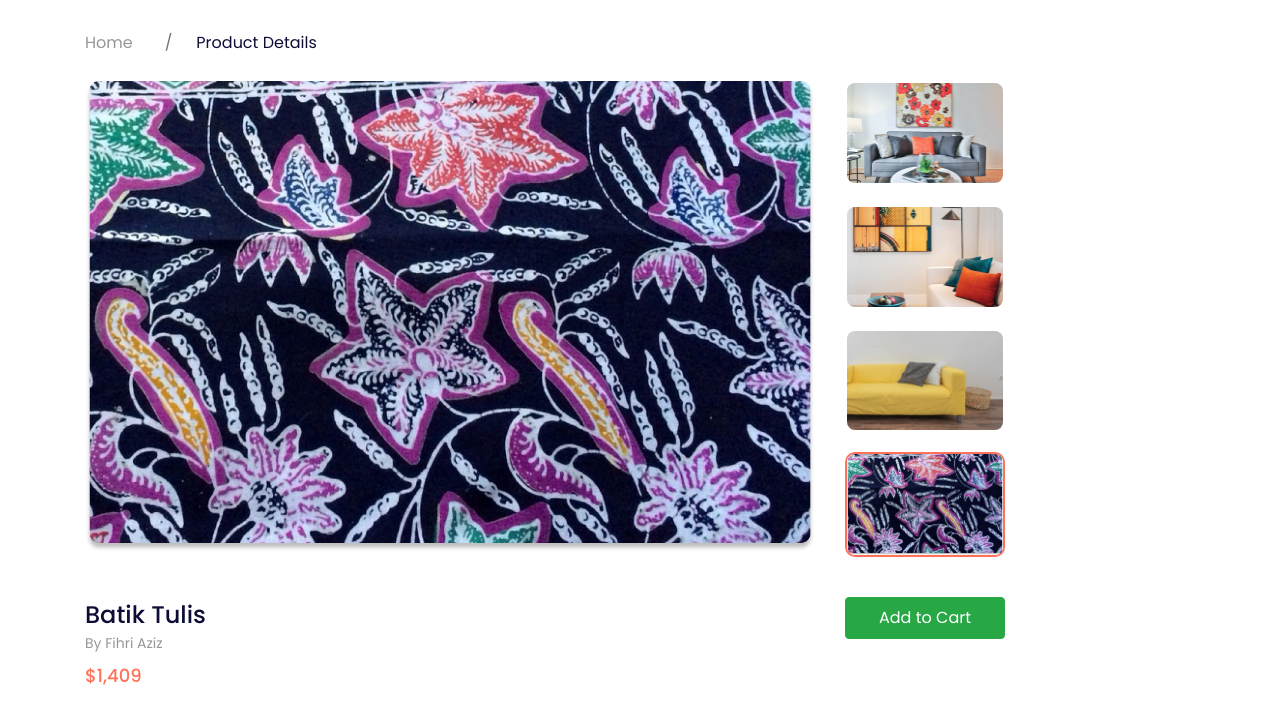
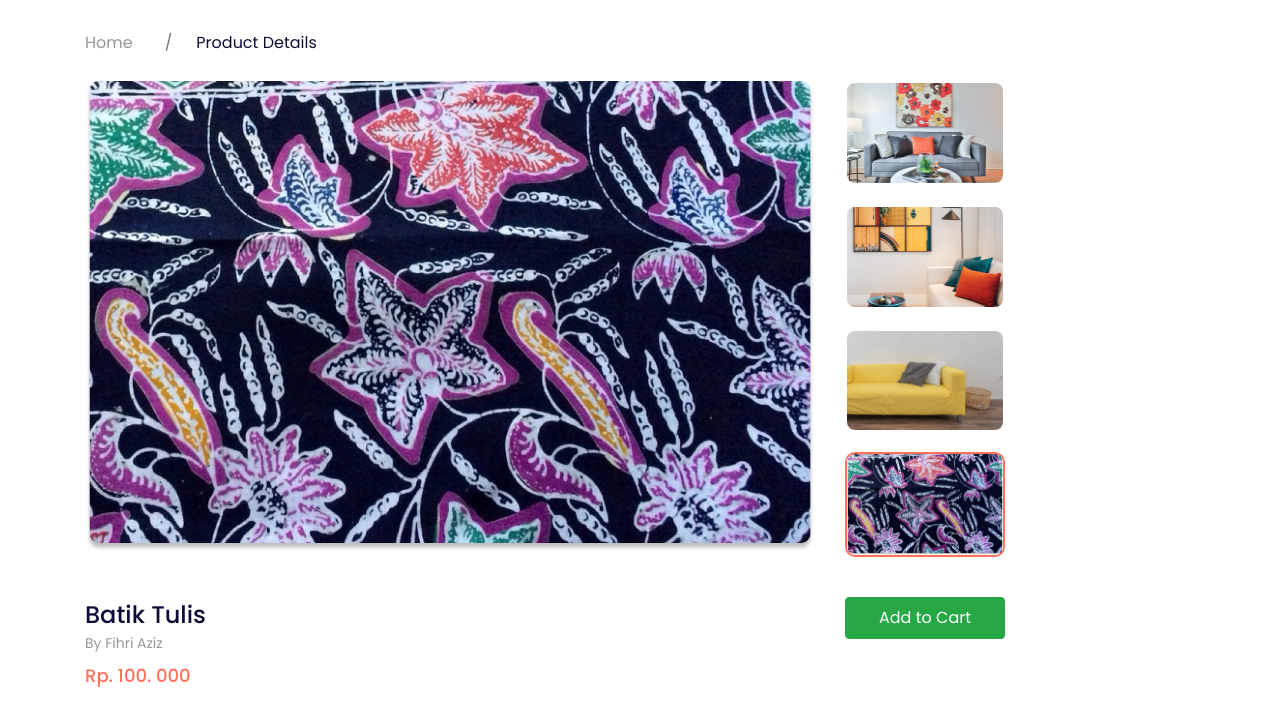
Before and after one commit to fihri/store-page, a plain HTML site: page details.html in a window 1280 px wide. Shown: the part 79-785 px from the top of the page. Drawn offline with nearby package versions, Linux system fonts and the light colour scheme.

Commit message:
modifikasi harga

```diff
--- a/details.html
+++ b/details.html
@@ -162,7 +162,7 @@
               <div class="col-lg-8">
                 <h1>Batik Tulis</h1>
                 <div class="owner">By Fihri Aziz</div>
-                <div class="price">$1,409</div>
+                <div class="price">Rp. 100. 000</div>
               </div>
               <div class="col-lg-2" data-aos="zoom-in">
                 <a
```
